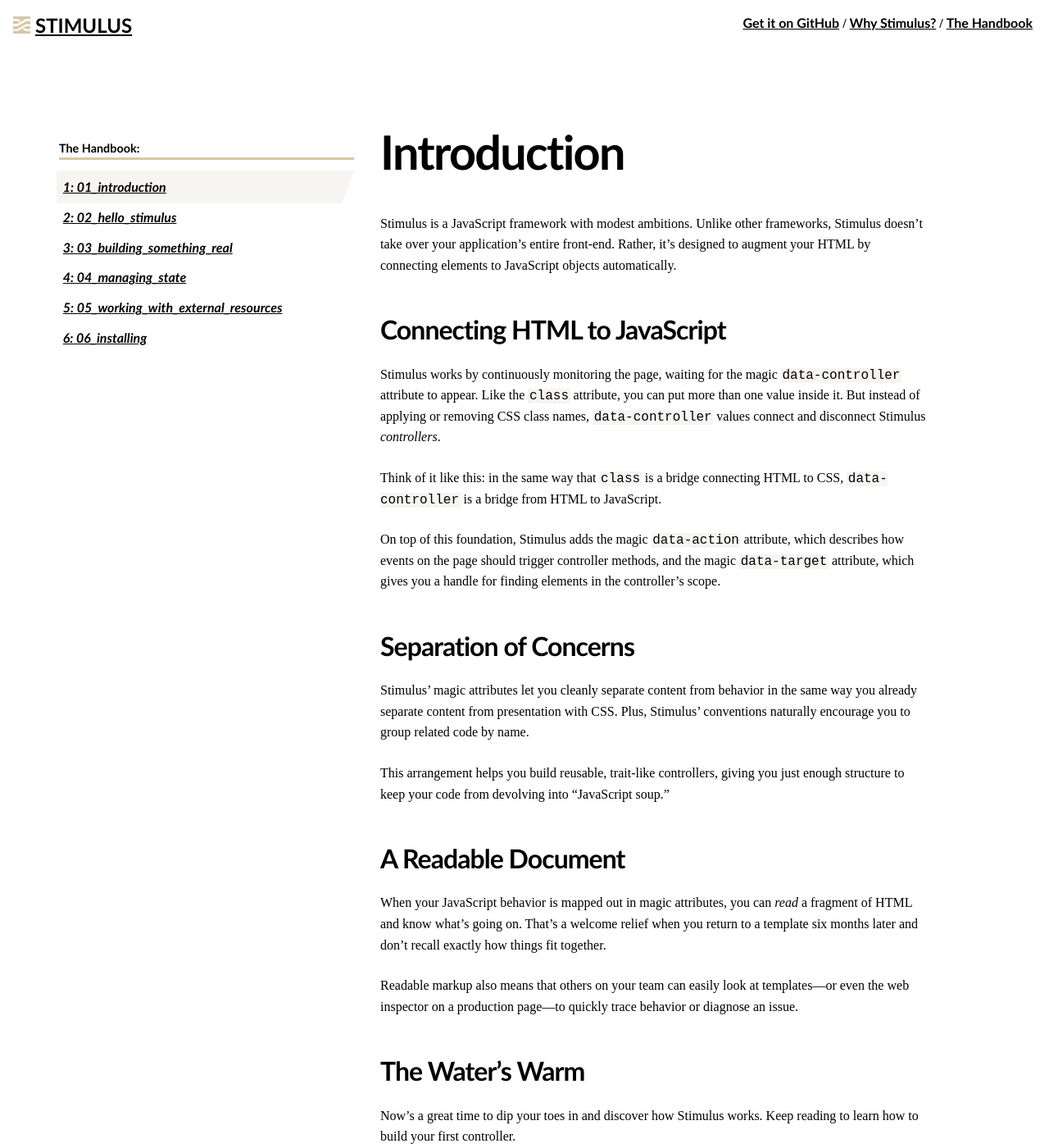
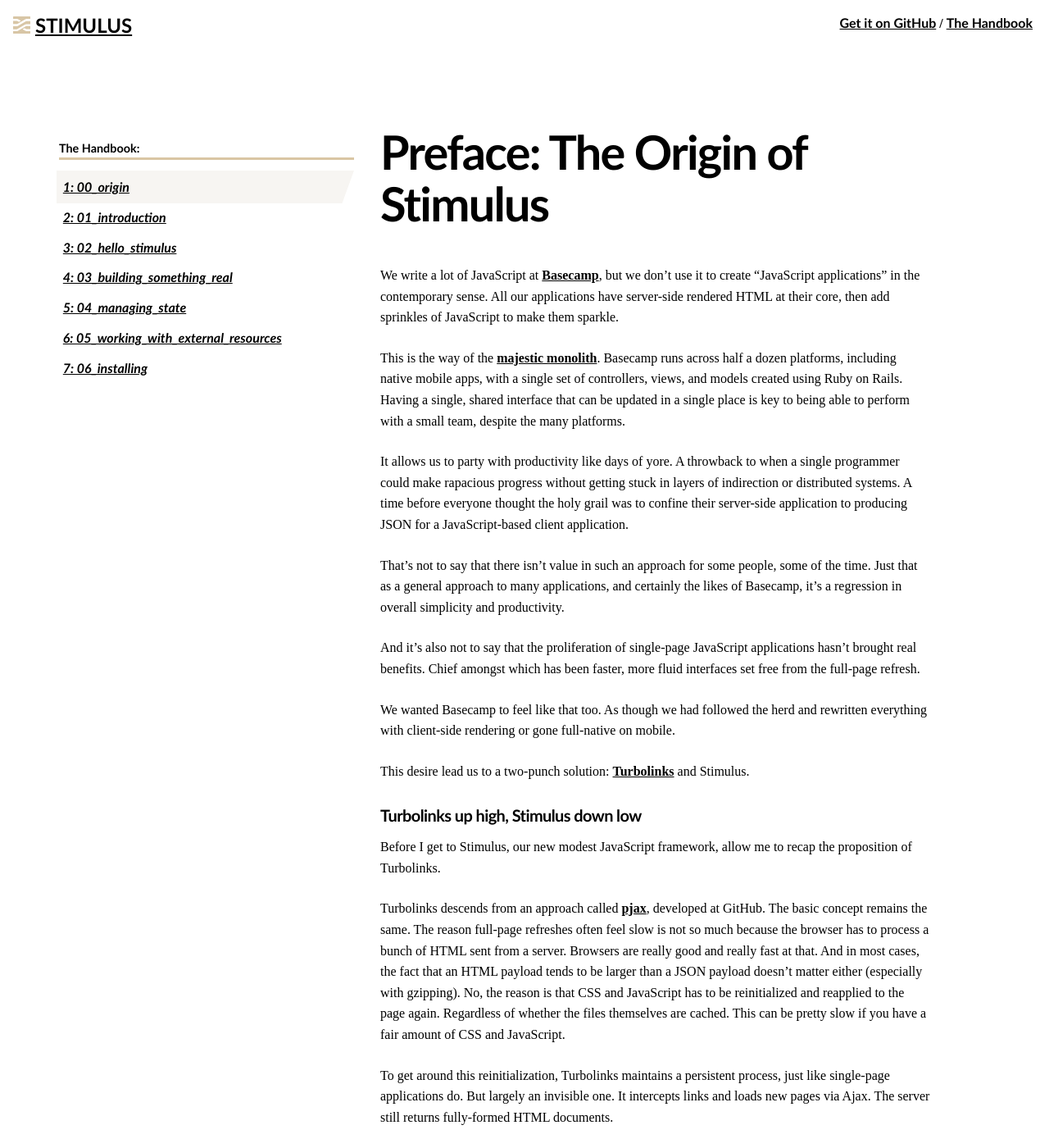
Before and after one commit to hotwired/stimulus-site, a Jekyll site: the page built from _handbook/00_origin.md, in a window 1280 px wide and 1400 px high. Shown: the whole window at 82% size. Built offline with Jekyll 4.4.1, drawn with Linux system fonts in a browser that asks for light colours; some web fonts are replaced; some of the changed text lies outside the part shown.

Commit message:
Move origin story into the handbook

```diff
--- a/origin.md
+++ b/_handbook/00_origin.md
@@ -1,4 +1,8 @@
-# The Origin of Stimulus
+---
+slug: /
+---
+
+# Preface: The Origin of Stimulus
 
 We write a lot of JavaScript at [Basecamp](https://basecamp.com), but we don’t use it to create “JavaScript applications” in the contemporary sense. All our applications have server-side rendered HTML at their core, then add sprinkles of JavaScript to make them sparkle.
 
--- a/_includes/navigation.html
+++ b/_includes/navigation.html
@@ -2,7 +2,6 @@
   <a class="nav__logo" href="/"><img  class="nav__icon" src="/images/logo-beige.svg" alt="Stimulus Logo">Stimulus</a>
   <nav class="nav__links">
     <a class="nav__links-item" href="https://github.com/stimulusjs/stimulus">Get it on GitHub</a> /
-    <a class="nav__links-item" href="/origin">Why Stimulus?</a> /
     <a class="nav__links-item" href="{{ site.handbook.first.url }}">The Handbook</a>
   </nav>
 </header>
```
Also changed, not shown: _handbook/01_introduction.md (+1 -1 lines).
